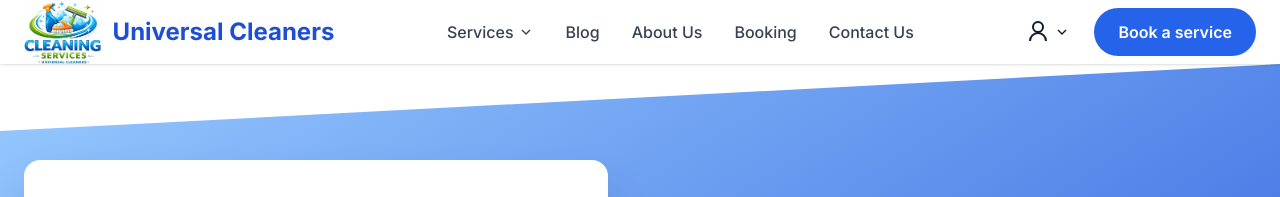
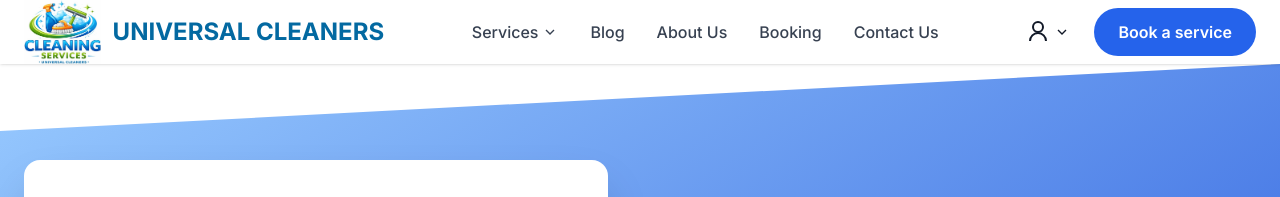
Before and after one commit to narasha263/Universal-Cleaners, a plain HTML site: page index.html in a window 1280 px wide. Shown: the top 197 px of the page. Drawn offline with nearby package versions, Linux system fonts and the light colour scheme.

Commit message:
Update index.html

```diff
--- a/index.html
+++ b/index.html
@@ -43,8 +43,8 @@
 <div class="flex items-center gap-3">
   <img src="logo.jpeg" alt="Universal Cleaners Logo" class="h-14 md:h-16 w-auto">
 
-  <span class="text-xl md:text-2xl font-bold text-blue-700 leading-tight">
-    Universal Cleaners
+  <span class="text-xl md:text-2xl font-bold text-sky-700 leading-tight">
+    UNIVERSAL CLEANERS
   </span>
 </div>
 
```
